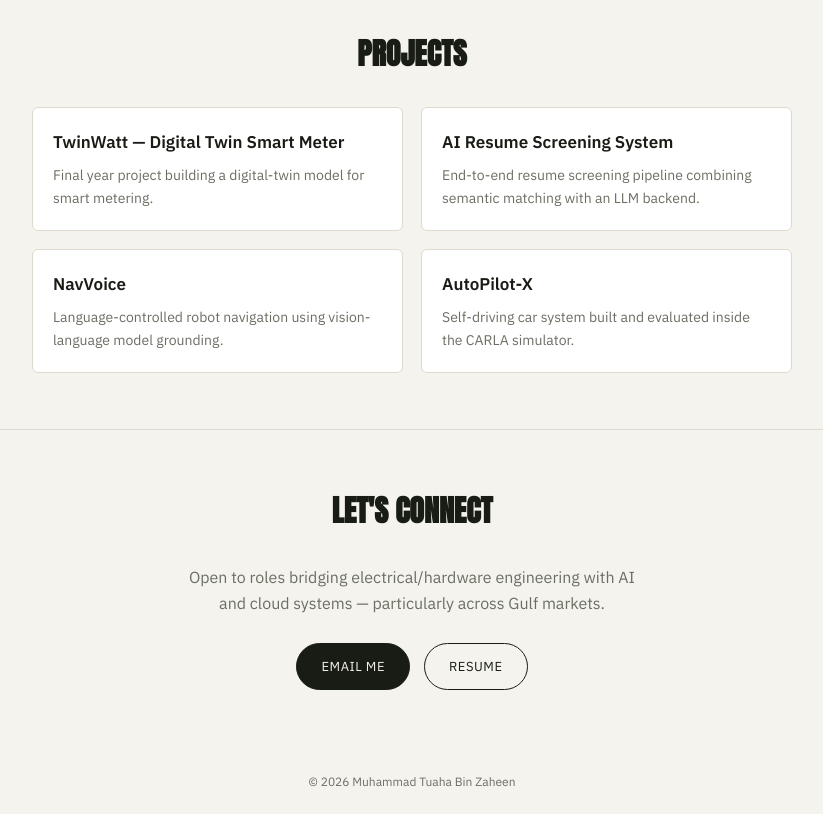
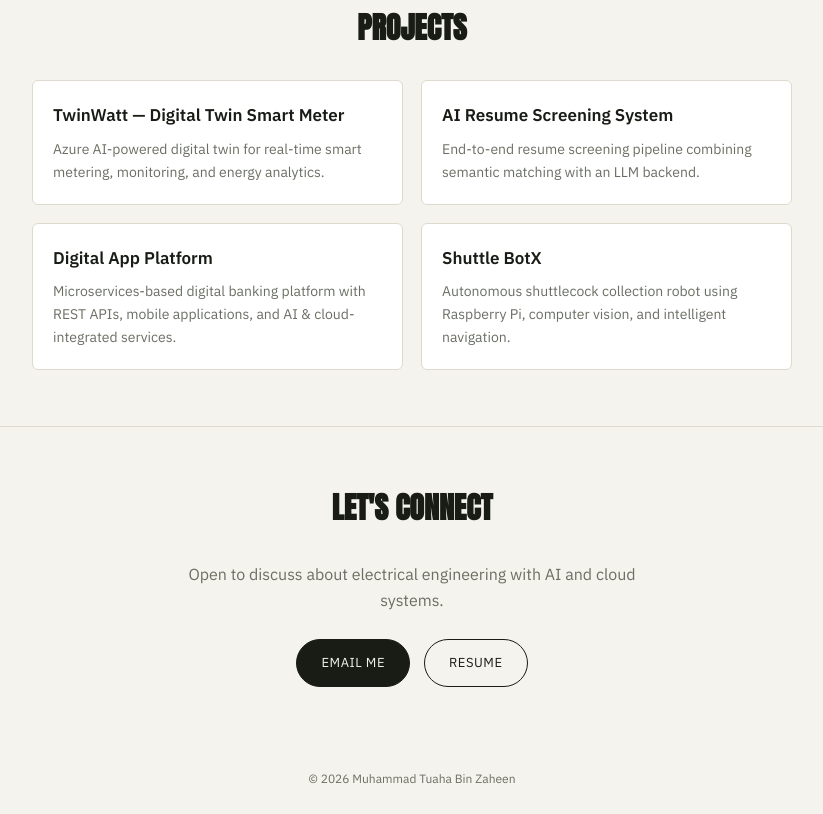
Before and after one commit to tuahazaheen/tuahazaheen.github.io, a plain HTML site: page index.html in a window 1280 px wide. Shown: the part 1808-2622 px from the top of the page, without its empty margins (228-1051 px from the left). Drawn offline with Linux system fonts and the light colour scheme.

Commit message:
Update index.html

```diff
--- a/index.html
+++ b/index.html
@@ -131,9 +131,9 @@
     <div class="about-grid">
       <div class="about-photo"><img src="about-photo.jpg" alt="Muhammad Tuaha Bin Zaheen"></div>
       <div>
-        <p><strong>I'm Tuaha</strong>, an Electrical Engineer currently working as a Science & Engineering Associate at United Bank Limited's Innovation & Creative Technology Digital Lab in Islamabad — where I move between QA/testing on iOS and Android builds, Figma UX/UI work, and microservices architecture.</p>
+        <p><strong>I'm Tuaha</strong>, an Electrical Engineer currently working as a Science & Engineering Associate at United Bank Limited's Innovation & Creative Technology Digital Lab in Islamabad — where I move between Innovation, Cloud and AI.</p>
         <p>My background started in hardware: RF validation and EMC/ESD testing at Rohde & Schwarz, and telecom power systems and optical transport networks at PTCL. My final year project, TwinWatt, built a digital-twin model for smart metering — the seed for the AI and research direction I've kept building on since.</p>
-        <p>I hold a BS in Electrical (Electronics) Engineering from Bahria University Islamabad. I'm especially drawn to work that sits between power engineering and applied AI, and I'm exploring international roles, particularly across the Gulf.</p>
+        <p>I hold a BS in Electrical (Electronics) Engineering from Bahria University Islamabad. I'm especially drawn to work that sits between power engineering, Digital transformation and applied AI.</p>
       </div>
     </div>
   </div>
@@ -169,19 +169,19 @@
     <div class="projects">
       <div class="card">
         <h3>TwinWatt — Digital Twin Smart Meter</h3>
-        <p>Final year project building a digital-twin model for smart metering.</p>
+        <p>Azure AI-powered digital twin for real-time smart metering, monitoring, and energy analytics.</p>
       </div>
       <div class="card">
         <h3>AI Resume Screening System</h3>
         <p>End-to-end resume screening pipeline combining semantic matching with an LLM backend.</p>
       </div>
       <div class="card">
-        <h3>NavVoice</h3>
-        <p>Language-controlled robot navigation using vision-language model grounding.</p>
+        <h3>Digital App Platform</h3>
+        <p>Microservices-based digital banking platform with REST APIs, mobile applications, and AI & cloud-integrated services.</p>
       </div>
       <div class="card">
-        <h3>AutoPilot-X</h3>
-        <p>Self-driving car system built and evaluated inside the CARLA simulator.</p>
+        <h3>Shuttle BotX</h3>
+        <p>Autonomous shuttlecock collection robot using Raspberry Pi, computer vision, and intelligent navigation.</p>
       </div>
     </div>
   </div>
@@ -190,7 +190,7 @@
 <section id="contact">
   <div class="wrap contact-panel">
     <h2 class="sec-title display">Let's connect</h2>
-    <p>Open to roles bridging electrical/hardware engineering with AI and cloud systems — particularly across Gulf markets.</p>
+    <p>Open to discuss about electrical engineering with AI and cloud systems.</p>
     <div class="cta-row">
       <a href="mailto:[email protected]" class="btn btn-primary">Email me</a>
       <a href="resume.pdf" target="_blank" rel="noopener" class="btn btn-secondary">Resume</a>
```
